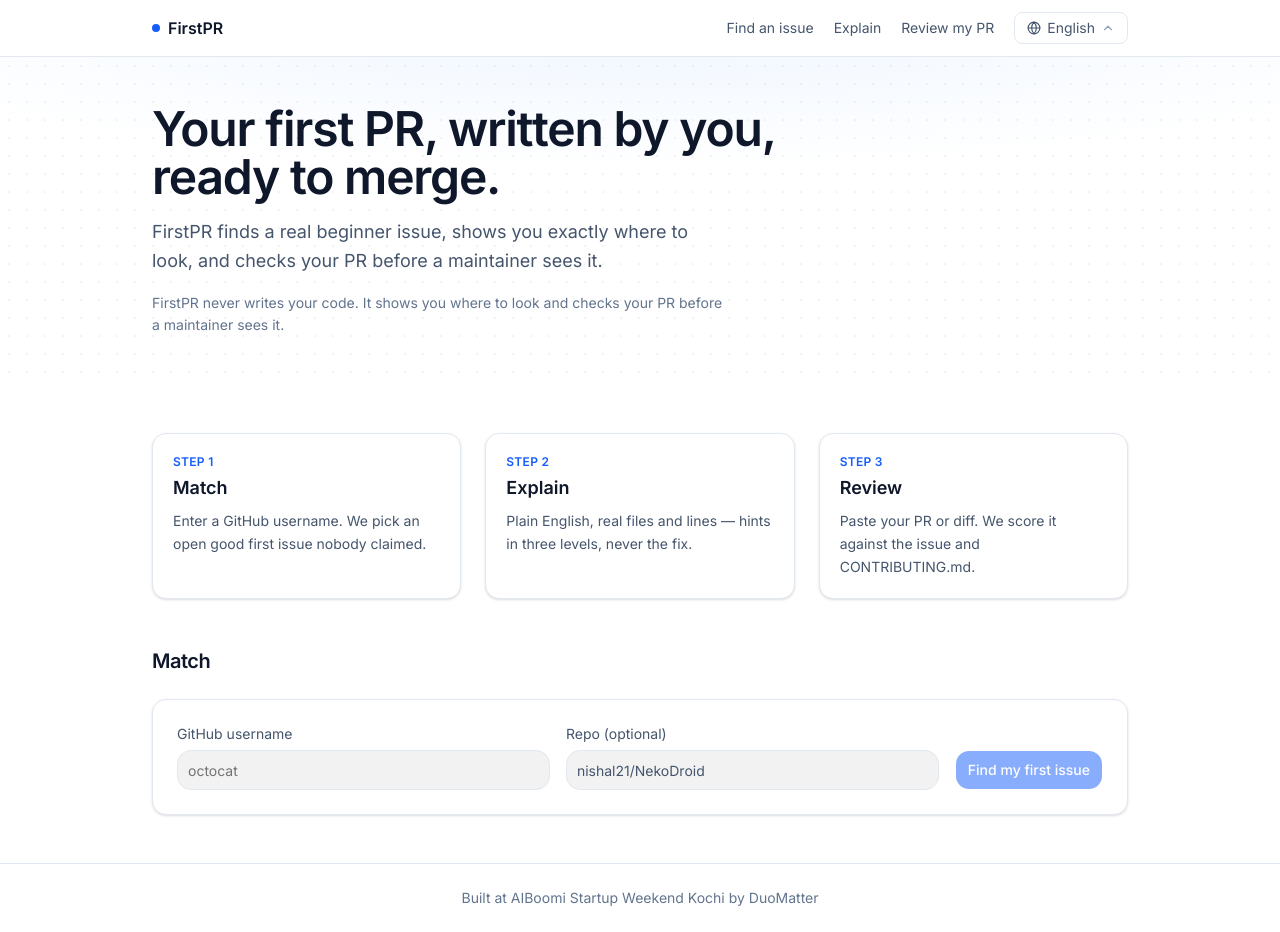
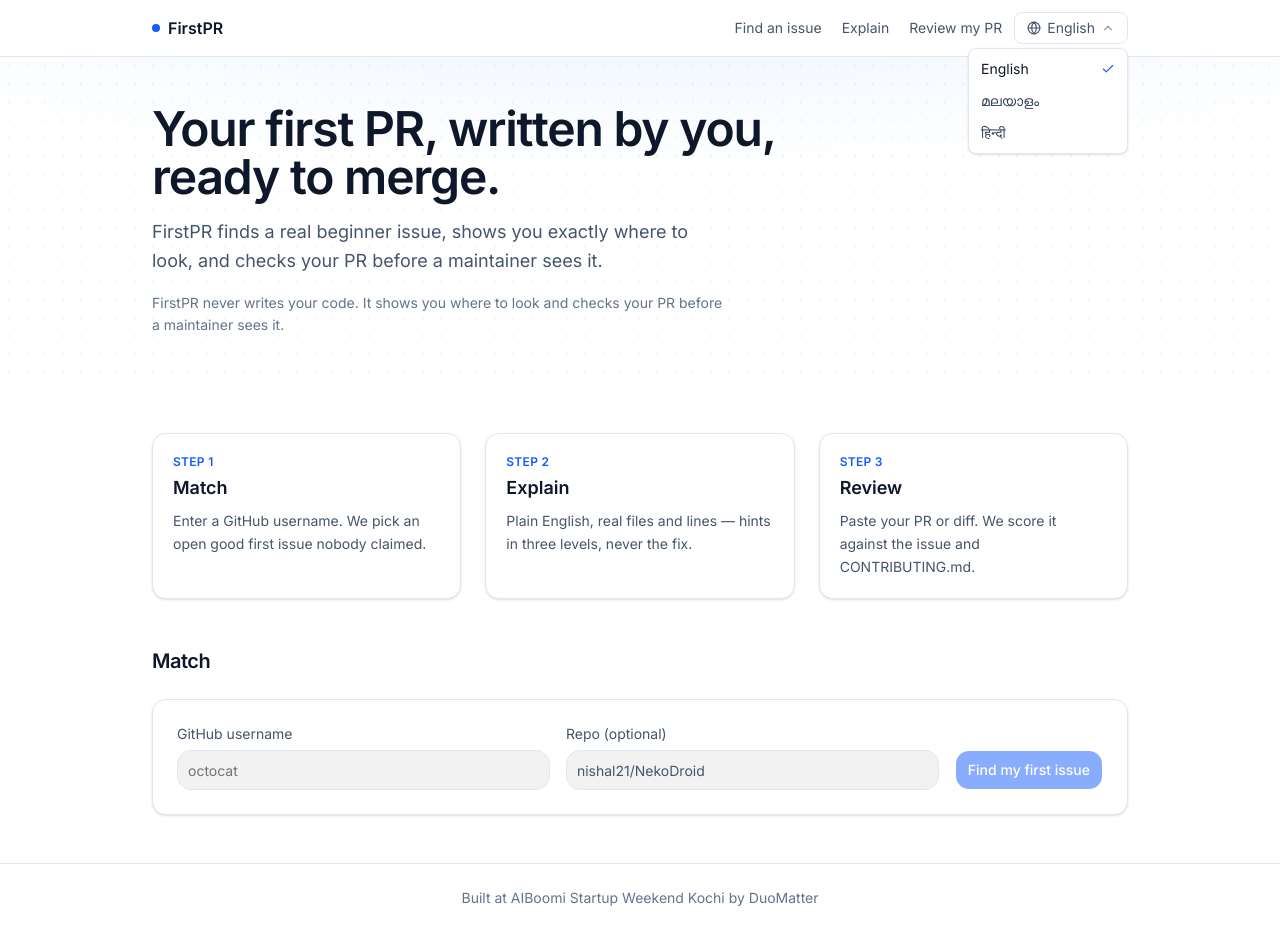
Before and after one commit to nishal21/firstpr, a Next.js app: page / in a window 1280 px wide. Both pictures are taken after a click on the button "English". Built offline with nearby package versions, Linux system fonts and the light colour scheme.

Commit message:
14theyyyyy fix 2

```diff
--- a/components/LangToggle.tsx
+++ b/components/LangToggle.tsx
@@ -1,20 +1,54 @@
 "use client";
 
-import { useEffect, useRef, useState } from "react";
+import { useEffect, useLayoutEffect, useRef, useState } from "react";
+import { createPortal } from "react-dom";
 import { Check, ChevronDown, Globe } from "lucide-react";
 import { useLanguage } from "@/components/language-provider";
 import { UI_LANGS, UI_LANG_NATIVE, type UiLang } from "@/lib/i18n";
 import { cn } from "@/lib/utils";
 
+type MenuPos = { top: number; right: number };
+
 export function LangToggle({ className }: { className?: string }) {
   const { lang, setLang, t, ready } = useLanguage();
   const [open, setOpen] = useState(false);
-  const rootRef = useRef<HTMLDivElement>(null);
+  const [pos, setPos] = useState<MenuPos | null>(null);
+  const [mounted, setMounted] = useState(false);
+  const buttonRef = useRef<HTMLButtonElement>(null);
+  const menuRef = useRef<HTMLUListElement>(null);
+
+  useEffect(() => {
+    setMounted(true);
+  }, []);
+
+  useLayoutEffect(() => {
+    if (!open || !buttonRef.current) {
+      setPos(null);
+      return;
+    }
+    function place() {
+      const rect = buttonRef.current!.getBoundingClientRect();
+      setPos({
+        top: rect.bottom + 4,
+        right: window.innerWidth - rect.right,
+      });
+    }
+    place();
+    window.addEventListener("resize", place);
+    window.addEventListener("scroll", place, true);
+    return () => {
+      window.removeEventListener("resize", place);
+      window.removeEventListener("scroll", place, true);
+    };
+  }, [open]);
 
   useEffect(() => {
     if (!open) return;
     function onPointerDown(e: MouseEvent) {
-      if (!rootRef.current?.contains(e.target as Node)) setOpen(false);
+      const target = e.target as Node;
+      if (buttonRef.current?.contains(target)) return;
+      if (menuRef.current?.contains(target)) return;
+      setOpen(false);
     }
     function onKey(e: KeyboardEvent) {
       if (e.key === "Escape") setOpen(false);
@@ -32,36 +66,15 @@ export function LangToggle({ className }: { className?: string }) {
     setOpen(false);
   }
 
-  return (
-    <div ref={rootRef} className={cn("relative shrink-0", className)}>
-      <button
-        type="button"
-        disabled={!ready}
-        aria-haspopup="listbox"
-        aria-expanded={open}
-        aria-label={t("nav.language")}
-        onClick={() => setOpen((v) => !v)}
-        className={cn(
-          "inline-flex h-8 items-center gap-1.5 whitespace-nowrap rounded-md border border-slate-200 bg-white px-3 text-sm text-slate-600 outline-none hover:bg-slate-50 focus-visible:ring-2 focus-visible:ring-blue-600/40 disabled:opacity-60",
-        )}
-      >
-        <Globe className="size-3.5 shrink-0" aria-hidden />
-        <span>{UI_LANG_NATIVE[lang]}</span>
-        <ChevronDown
-          size={14}
-          className={cn(
-            "shrink-0 text-slate-400 transition-transform",
-            open && "rotate-180",
-          )}
-          aria-hidden
-        />
-      </button>
-
-      {open ? (
+  const menu =
+    open && mounted && pos
+      ? createPortal(
           <ul
+            ref={menuRef}
             role="listbox"
             aria-label={t("nav.language")}
-          className="absolute top-full right-0 z-50 mt-1 w-40 overflow-hidden rounded-md border border-slate-200 bg-white py-1 text-sm shadow-sm"
+            style={{ top: pos.top, right: pos.right }}
+            className="fixed z-[100] w-40 overflow-hidden rounded-md border border-slate-200 bg-white py-1 text-sm shadow-sm"
           >
             {UI_LANGS.map((code) => {
               const selected = code === lang;
@@ -90,8 +103,35 @@ export function LangToggle({ className }: { className?: string }) {
                 </li>
               );
             })}
-        </ul>
-      ) : null}
+          </ul>,
+          document.body,
+        )
+      : null;
+
+  return (
+    <div className={cn("relative shrink-0", className)}>
+      <button
+        ref={buttonRef}
+        type="button"
+        disabled={!ready}
+        aria-haspopup="listbox"
+        aria-expanded={open}
+        aria-label={t("nav.language")}
+        onClick={() => setOpen((v) => !v)}
+        className="inline-flex h-8 items-center gap-1.5 whitespace-nowrap rounded-md border border-slate-200 bg-white px-3 text-sm text-slate-600 outline-none hover:bg-slate-50 focus-visible:ring-2 focus-visible:ring-blue-600/40 disabled:opacity-60"
+      >
+        <Globe className="size-3.5 shrink-0" aria-hidden />
+        <span>{UI_LANG_NATIVE[lang]}</span>
+        <ChevronDown
+          size={14}
+          className={cn(
+            "shrink-0 text-slate-400 transition-transform",
+            open && "rotate-180",
+          )}
+          aria-hidden
+        />
+      </button>
+      {menu}
     </div>
   );
 }
--- a/components/site-header.tsx
+++ b/components/site-header.tsx
@@ -8,7 +8,7 @@ export function SiteHeader() {
   const t = useT();
 
   return (
-    <header className="border-b border-slate-200 bg-white">
+    <header className="relative z-50 border-b border-slate-200 bg-white">
       <div className="mx-auto flex h-14 max-w-5xl items-center gap-2 px-4 sm:gap-3 sm:px-6">
         <Link
           href="/"
@@ -18,7 +18,7 @@ export function SiteHeader() {
           FirstPR
         </Link>
 
-        <nav className="ml-auto flex min-w-0 flex-1 items-center justify-end gap-x-3 overflow-x-auto text-sm text-slate-600 sm:gap-x-5">
+        <nav className="ml-auto flex min-w-0 items-center justify-end gap-x-3 overflow-x-auto text-sm text-slate-600 sm:gap-x-5">
           <Link
             href="/"
             className="shrink-0 whitespace-nowrap outline-none hover:text-blue-600 focus-visible:ring-2 focus-visible:ring-blue-600/40"
@@ -37,8 +37,9 @@ export function SiteHeader() {
           >
             {t("nav.review")}
           </Link>
-          <LangToggle />
         </nav>
+
+        <LangToggle />
       </div>
     </header>
   );
```
Also changed, not shown: 2 other files (tests, documents, lock files or other folders). Lines whose indentation alone changed are shown as unchanged.
